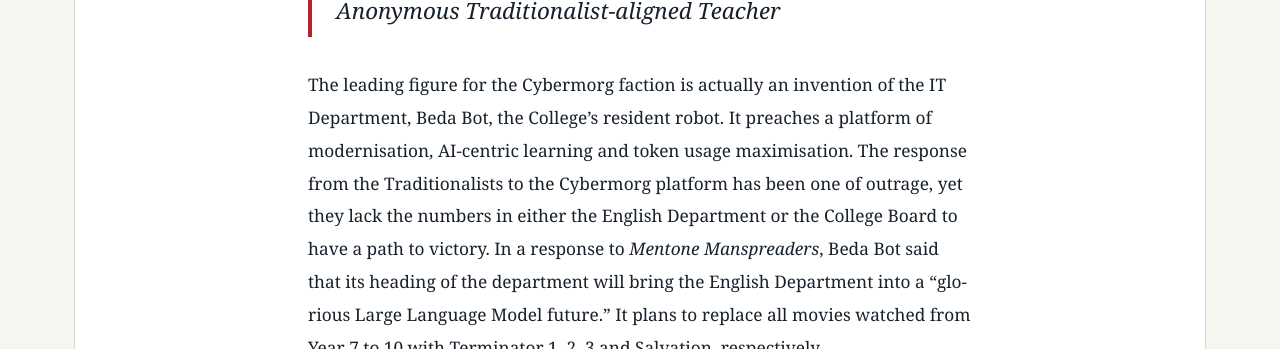
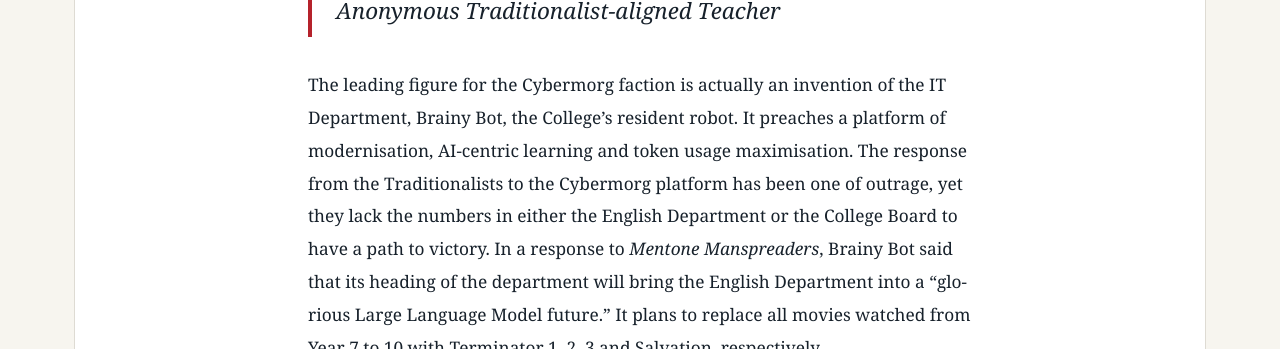
Before and after one commit to TrixDah/manspreading-r-us, a Jekyll site: the page built from _articles/2026-10-27-copy-and-pasting-ai-answers-is-harder-than-teaching-reports-ai-dependent-teacher.md, in a window 1280 px wide and 900 px high, scrolled down 1970 px. Shown: the part 187-536 px from the top of the window. Built offline with Jekyll 4.4.1, drawn with Linux system fonts in a browser that asks for light colours; some of the changed text lies outside the part shown.

Commit message:
Update _articles/2026-10-27-copy-and-pasting-ai-answers-is-harder-than-teaching-reports-ai-dependent-teacher.md (via Pages CMS)

```diff
--- a/_articles/2026-10-27-copy-and-pasting-ai-answers-is-harder-than-teaching-reports-ai-dependent-teacher.md
+++ b/_articles/2026-10-27-copy-and-pasting-ai-answers-is-harder-than-teaching-reports-ai-dependent-teacher.md
@@ -9,7 +9,7 @@
 summary: "As the much beloved English Learning Area Leader is stepping down,
   rumours are spreading about who, or what, will replace her. "
 standfirst: "Leaks from within the English Department have revealed the top
-  candidate to be the next English L.A.L. is an AI agent by the name of Beda
+  candidate to be the next English L.A.L. is an AI agent by the name of Brainy
   Bot. "
 read_time: 3 min read
 image: /images/schoolai-1.jpg
@@ -26,4 +26,4 @@
 
 > "I just reckon that it's time for a Cybermorg to take charge. We need a leader who's able to adapt to modern times." - Anonymous Traditionalist-aligned Teacher
 
-The leading figure for the Cybermorg faction is actually an invention of the IT Department, Beda Bot, the College's resident robot. It preaches a platform of modernisation, AI-centric learning and token usage maximisation. The response from the Traditionalists to the Cybermorg platform has been one of outrage, yet they lack the numbers in either the English Department or the College Board to have a path to victory. In a response to *Mentone Manspreaders*, Beda Bot said that its heading of the department will bring the English Department into a "glorious Large Language Model future." It plans to replace all movies watched from Year 7 to 10 with Terminator 1, 2, 3 and Salvation, respectively.
+The leading figure for the Cybermorg faction is actually an invention of the IT Department, Brainy Bot, the College's resident robot. It preaches a platform of modernisation, AI-centric learning and token usage maximisation. The response from the Traditionalists to the Cybermorg platform has been one of outrage, yet they lack the numbers in either the English Department or the College Board to have a path to victory. In a response to *Mentone Manspreaders*, Brainy Bot said that its heading of the department will bring the English Department into a "glorious Large Language Model future." It plans to replace all movies watched from Year 7 to 10 with Terminator 1, 2, 3 and Salvation, respectively.
```
